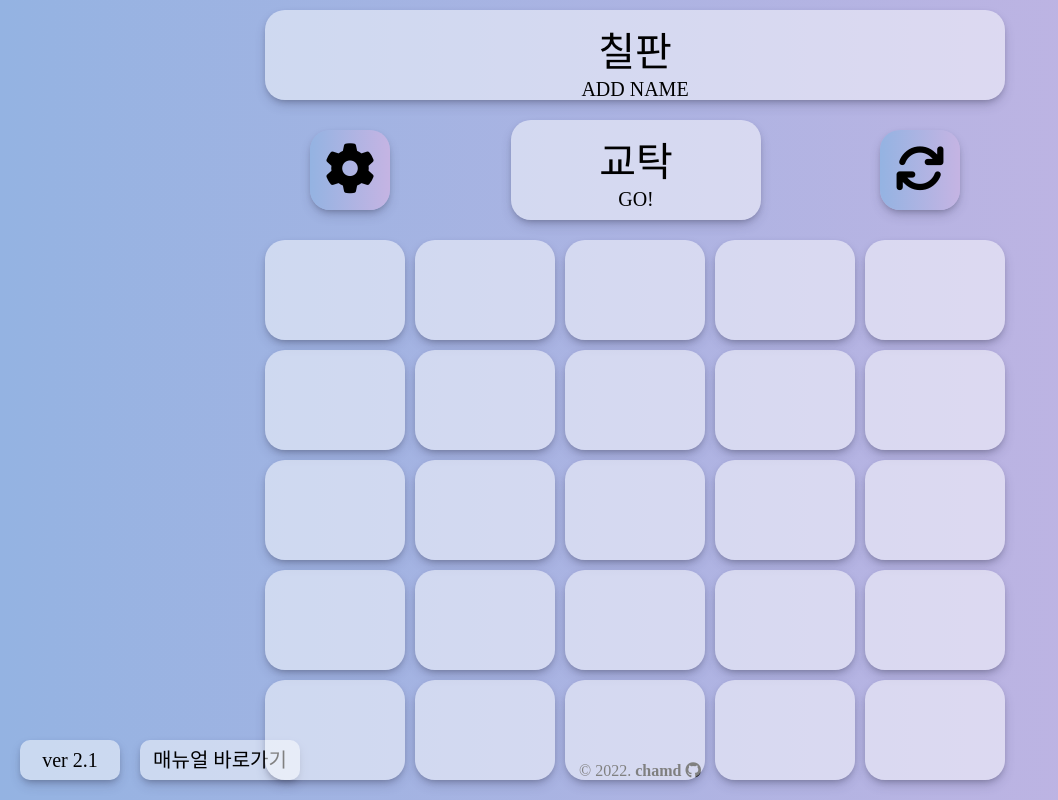
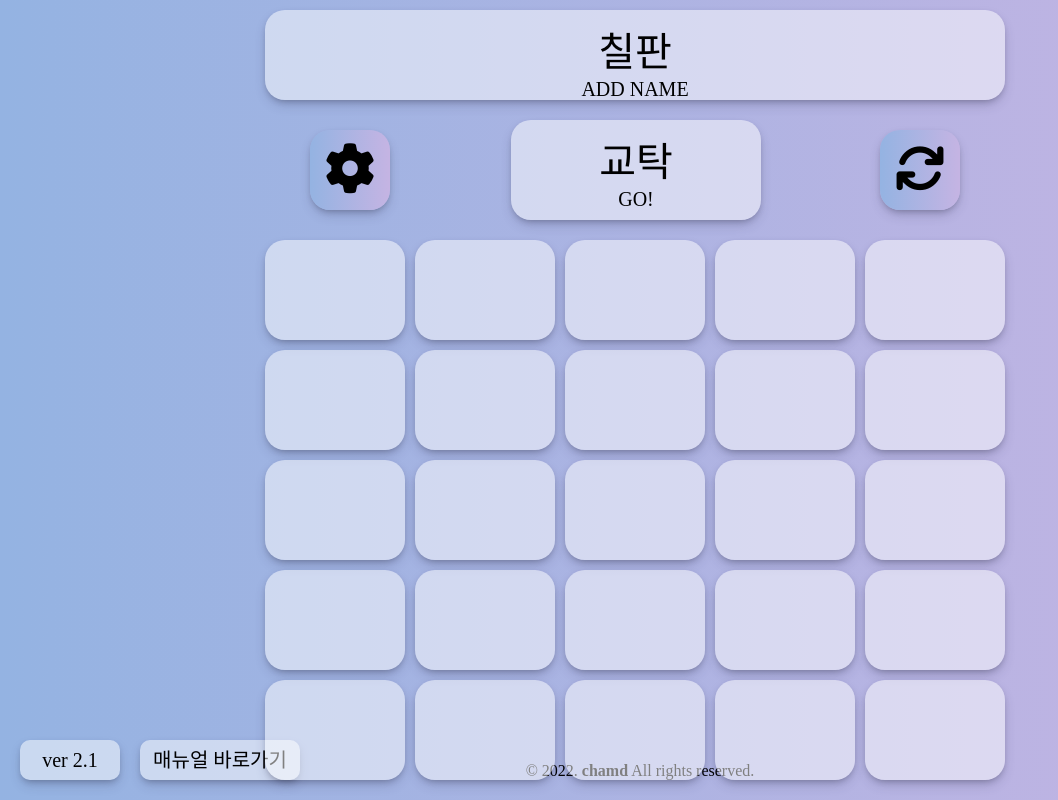
Before and after one commit to chamd/batch, a plain HTML site: page index.html in a window 1280 px wide. Shown: the whole page, without its empty margins (0-1058 px from the left). Drawn offline with Linux system fonts and the light colour scheme; a web font is replaced by a local one.

Commit message:
Update index.html

```diff
--- a/index.html
+++ b/index.html
@@ -25,7 +25,7 @@
         <a href="https://github.com/chamd/batch">
             &copy; 2022.
             <b>chamd</b>
-            <i class="fa-brands fa-github"></i>
+            All rights reserved.
         </a>
     </div>
 
```
